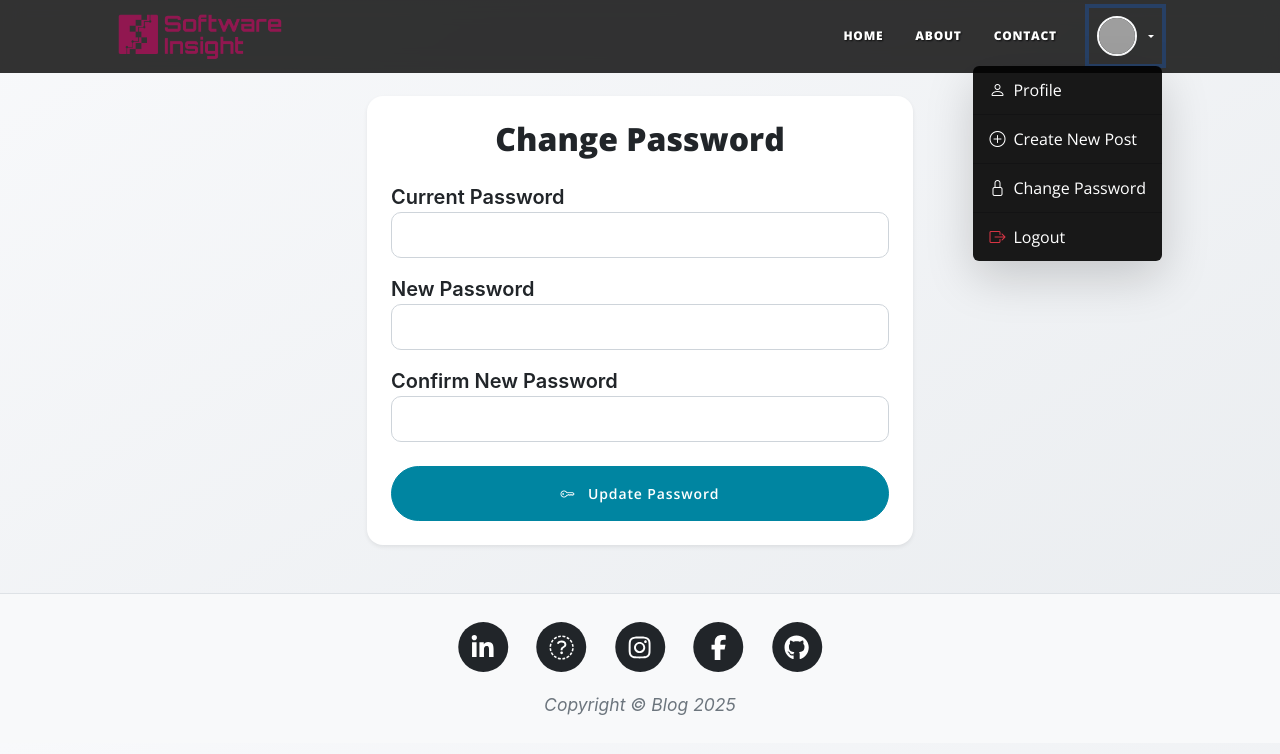
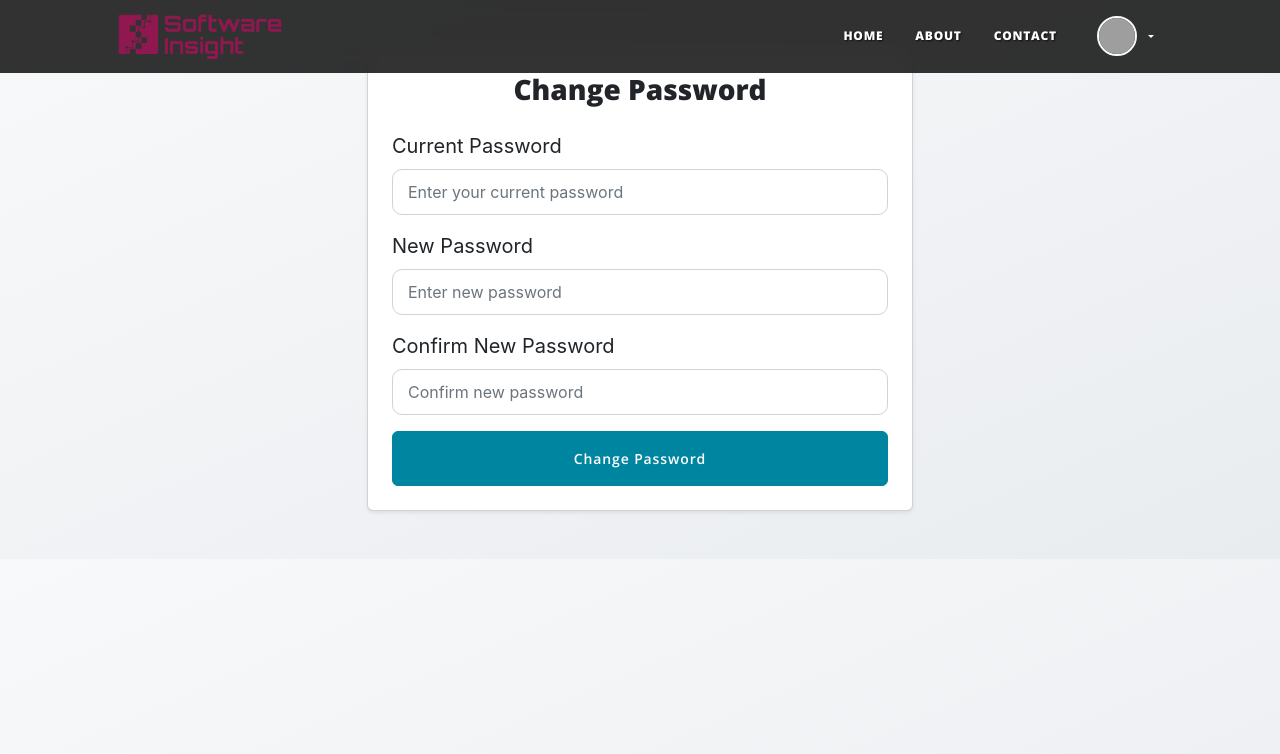
Before and after one commit to mjeyz/Blog-Website, a Flask app: page /change-password in a window 1280 px wide, after a click that opens the changed part. Shown: the top 754 px of the page. Run offline with Flask 3, Linux system fonts and the light colour scheme; the visitor is signed in with stand-in values (Sample User, id 1); some libraries are stand-ins or nearby versions; grey boxes are pictures that could not be loaded.

Commit message:
feat(authentication): implement password change form and validation
Add ChangePasswordForm class with proper validation and error messages
Refactor change_password route to use form validation
Update change_password template to display form errors

```diff
--- a/forms.py
+++ b/forms.py
@@ -71,3 +71,21 @@ class EditProfileForm(FlaskForm):
     allow_notifications = BooleanField("Enable Email Notifications")
     # --- Submit ---
     submit = SubmitField("Update Profile")
+
+
+class ChangePasswordForm(FlaskForm):
+    current_password = PasswordField("Current Password", validators=[
+        DataRequired(message="Please enter your current password.")
+    ])
+
+    new_password = PasswordField("New Password", validators=[
+        DataRequired(message="Please enter a new password."),
+        Length(min=6, message="Password must be at least 6 characters long.")
+    ])
+
+    confirm_password = PasswordField("Confirm New Password", validators=[
+        DataRequired(message="Please confirm your new password."),
+        EqualTo('new_password', message="Passwords must match.")
+    ])
+
+    submit = SubmitField("Change Password")
--- a/main.py
+++ b/main.py
@@ -5,7 +5,7 @@ from flask import Flask, render_template, redirect, url_for, request, flash, sen
 from flask_bootstrap import Bootstrap5
 from flask_ckeditor import CKEditor
 from datetime import date, timedelta
-from forms import CreatePostForm, RegisterForm, LoginForm, CommentForm, EditProfileForm
+from forms import CreatePostForm, RegisterForm, LoginForm, CommentForm, EditProfileForm, ChangePasswordForm
 from werkzeug.security import check_password_hash, generate_password_hash
 from flask_login import login_user, login_required, logout_user, LoginManager, UserMixin, current_user
 from dotenv import load_dotenv
@@ -640,34 +640,15 @@ def edit_profile():
 @app.route('/change-password', methods=['GET', 'POST'])
 @login_required
 def change_password():
-    if request.method == 'POST':
-        current_pwd = request.form.get('current_password')
-        new_pwd = request.form.get('new_password')
-        confirm_pwd = request.form.get('confirm_password')
-
-        # Check current password
-        if not check_password_hash(current_user.password, current_pwd):
+    form = ChangePasswordForm()
+    if form.validate_on_submit():
+        if not check_password_hash(current_user.password, form.current_password.data):
             flash('Current password is incorrect.', 'danger')
-            return redirect(url_for('change_password'))
-
-        # Check new password confirmation
-        if new_pwd != confirm_pwd:
-            flash('New passwords do not match.', 'warning')
-            return redirect(url_for('change_password'))
-
-        # Update password
-        hashed_pwd = generate_password_hash(new_pwd)
-        current_user.password = hashed_pwd
-
-        with psycopg2.connect(DB_PATH) as conn:
-            cursor = conn.cursor()
-            cursor.execute("UPDATE users SET password = %s WHERE id = %s", (hashed_pwd, current_user.id))
-            conn.commit()
-
-        flash('Your password has been changed successfully.', 'success')
-        return redirect(url_for('profile'))
-
-    return render_template('change_password.html')
+        else:
+            current_user.password = generate_password_hash(form.new_password.data)
+            flash('Your password has been updated successfully!', 'success')
+            return redirect(url_for('profile'))
+    return render_template('change_password.html', form=form)
 
 
 
--- a/templates/change_password.html
+++ b/templates/change_password.html
@@ -1,37 +1,45 @@
 {% block content %}
 {% include "header.html" %}
 
-<!-- Page Container -->
-<div class="container mt-5 pt-5">  <!-- Added top margin & padding -->
+<div class="container py-5">
   <div class="row justify-content-center">
     <div class="col-md-6">
-      <div class="card shadow-sm border-0 rounded-4 p-4">
-        <h2 class="text-center mb-4">Change Password</h2>
+      <div class="card shadow-sm p-4">
+        <h3 class="text-center mb-4">Change Password</h3>
+        <form method="POST">
+          {{ form.hidden_tag() }}
 
-        <form method="POST" action="{{ url_for('change_password') }}">
-          <div class="form-group mb-3">
-            <label for="current_password" class="fw-semibold">Current Password</label>
-            <input type="password" class="form-control" id="current_password" name="current_password" required>
+          <div class="mb-3">
+            {{ form.current_password.label(class="form-label") }}
+            {{ form.current_password(class="form-control", placeholder="Enter your current password") }}
+            {% for error in form.current_password.errors %}
+              <div class="text-danger small">{{ error }}</div>
+            {% endfor %}
           </div>
 
-          <div class="form-group mb-3">
-            <label for="new_password" class="fw-semibold">New Password</label>
-            <input type="password" class="form-control" id="new_password" name="new_password" required>
+          <div class="mb-3">
+            {{ form.new_password.label(class="form-label") }}
+            {{ form.new_password(class="form-control", placeholder="Enter new password") }}
+            {% for error in form.new_password.errors %}
+              <div class="text-danger small">{{ error }}</div>
+            {% endfor %}
           </div>
 
-          <div class="form-group mb-4">
-            <label for="confirm_password" class="fw-semibold">Confirm New Password</label>
-            <input type="password" class="form-control" id="confirm_password" name="confirm_password" required>
+          <div class="mb-3">
+            {{ form.confirm_password.label(class="form-label") }}
+            {{ form.confirm_password(class="form-control", placeholder="Confirm new password") }}
+            {% for error in form.confirm_password.errors %}
+              <div class="text-danger small">{{ error }}</div>
+            {% endfor %}
           </div>
 
-          <button type="submit" class="btn btn-primary w-100 rounded-pill">
-            <i class="bi bi-key me-2"></i> Update Password
-          </button>
+          <div class="text-center">
+            {{ form.submit(class="btn btn-primary w-100") }}
+          </div>
         </form>
       </div>
     </div>
   </div>
 </div>
 
-{% include "footer.html" %}
 {% endblock %}
```
